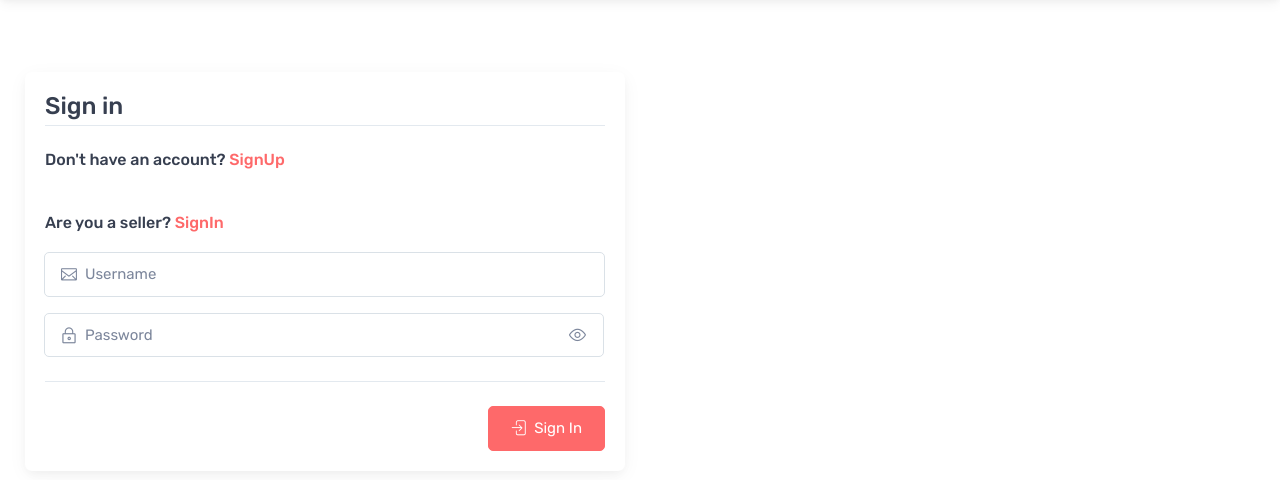
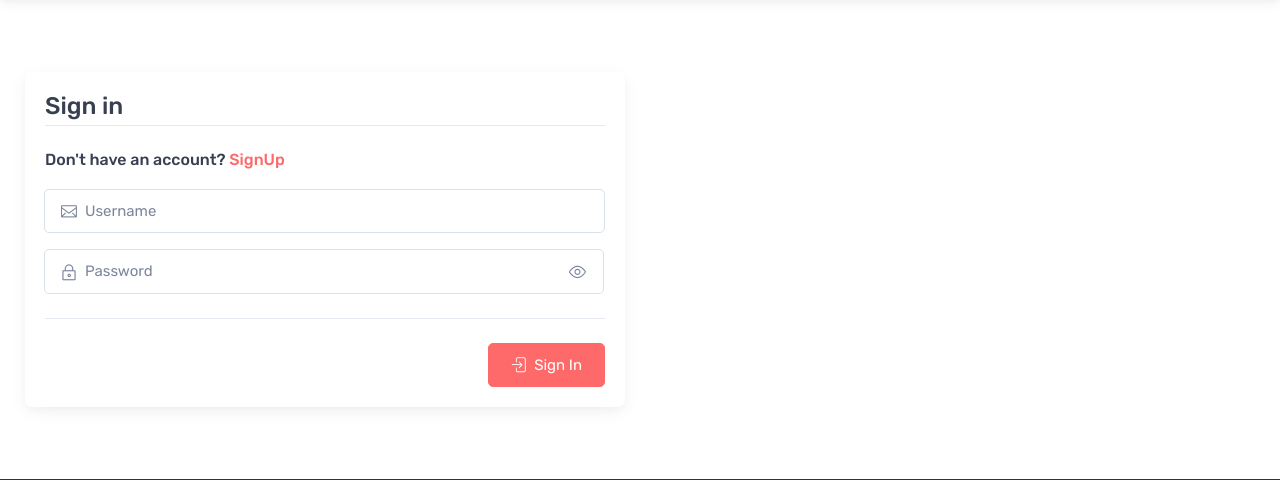
Before and after one commit to scorpiomac/ecommerce_romzo, a Django app: page /accounts/signin/ in a window 1280 px wide. Shown: the part 134-614 px from the top of the page. Run offline with Django 3.2, Linux system fonts and the light colour scheme; some libraries are stand-ins or nearby versions; some web fonts are replaced.

Commit message:
supression seler dans template

```diff
--- a/templates/account-signin.html
+++ b/templates/account-signin.html
@@ -9,7 +9,7 @@
               <h2 class="h4 mb-1">Sign in</h2>
               <hr>
               <h3 class="fs-base pt-4 pb-2">Don't have an account? <a href="{% url 'apps.accounts:signup' %}">SignUp</a></h3>
-              <h3 class="fs-base pt-4 pb-2">Are you a seller? <a href="{% url 'apps.seller_accounts:signin' %}">SignIn</a></h3>
+              {% comment %} <h3 class="fs-base pt-4 pb-2">Are you a seller? <a href="{% url 'apps.seller_accounts:signin' %}">SignIn</a></h3> {% endcomment %}
               <form method="POST" class="needs-validation" onsubmit="return validName()" novalidate>
                 {% csrf_token %}
                 <div class="input-group mb-3"><i class="ci-mail position-absolute top-50 translate-middle-y text-muted fs-base ms-3"></i>
--- a/templates/base.html
+++ b/templates/base.html
@@ -79,8 +79,8 @@ input[type=number] {
 
             {% if user.is_authenticated %}
               {% if user.is_staff %}
-                <div class="navbar-tool-icon-box"><a href="{% url 'apps.seller_accounts:profile'%}"><i class="navbar-tool-icon ci-user"></i></div>
-              {% else %}
+                {% comment %} <div class="navbar-tool-icon-box"><a href="{% url 'apps.seller_accounts:profile'%}"><i class="navbar-tool-icon ci-user"></i></div>
+              {% else %} {% endcomment %}
                 <div class="navbar-tool-icon-box"><a href="{% url 'apps.accounts:profile'%}"><i class="navbar-tool-icon ci-user"></i></div>
               {% endif %}
             <div class="navbar-tool-text ms-n3"><small>Hello!!</small>{{user.first_name}}</div>
@@ -136,7 +136,7 @@ input[type=number] {
               <li class="nav-item dropdown {{Accounts}}"><a class="nav-link dropdown-toggle" href="#"
                   data-bs-toggle="dropdown">Account</a>
                 <ul class="dropdown-menu">
-                {% if user.is_staff %}
+                {% comment %} {% if user.is_staff %}
 
                       <li><a class="dropdown-item" href="{% url 'apps.seller_accounts:profile' %}">Settings</a></li>
                       <li><a class="dropdown-item" href="{% url 'apps.seller_accounts:sellerorders' %}">Orders</a></li>
@@ -146,7 +146,7 @@ input[type=number] {
                       <li><a class="dropdown-item" href="{% url 'apps.accounts:profile' %}">Profile Settings</a></li>
                       <li><a class="dropdown-item" href="{% url 'apps.accounts:address' %}">Account Address</a></li>
 
-                  {% endif %}
+                  {% endif %} {% endcomment %}
                   {% if user.is_authenticated %}
                   <li><a class="dropdown-item" href="{% url 'apps.accounts:signout' %}">Sign Out</a></li>
                   {% else %}
```
